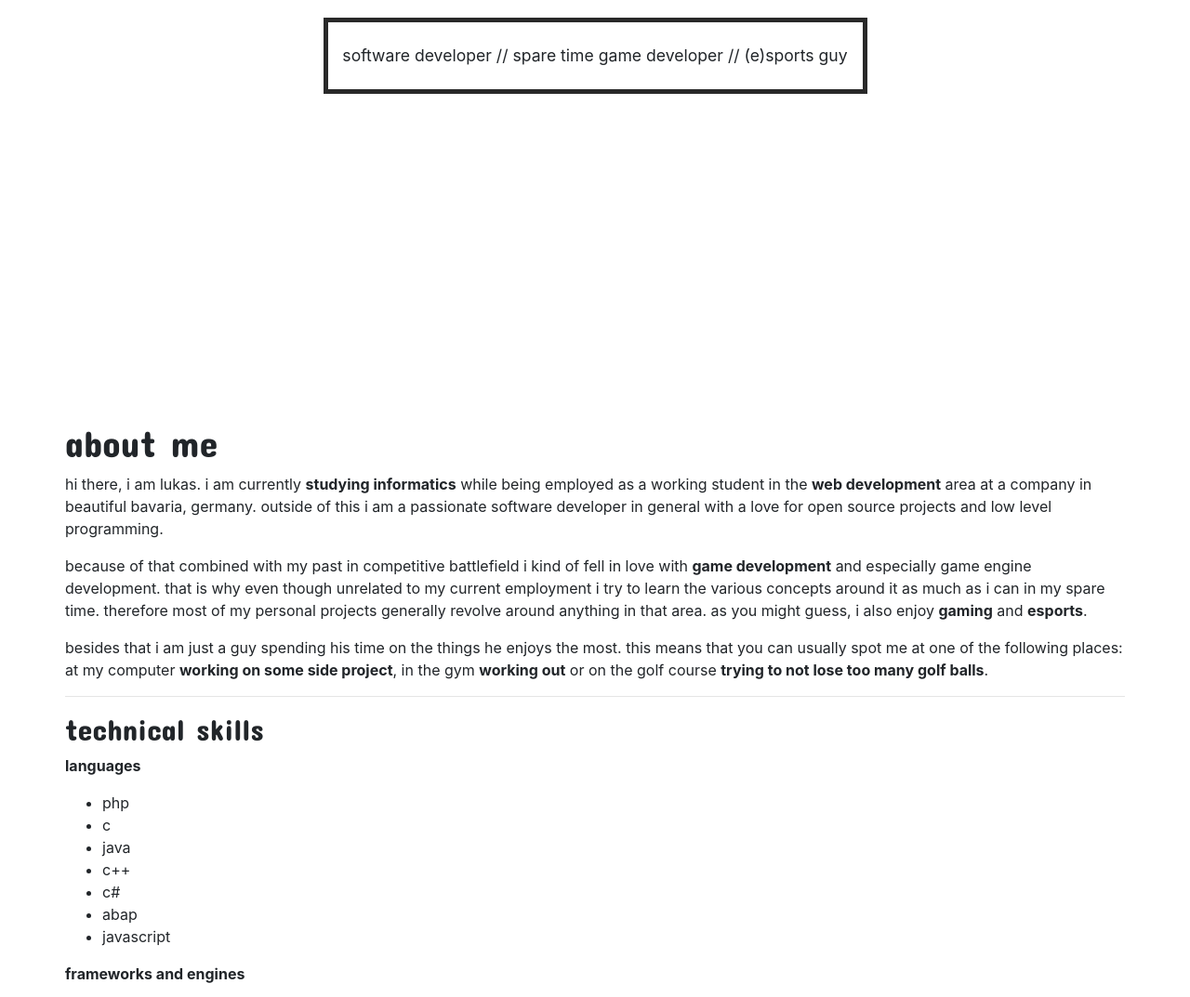
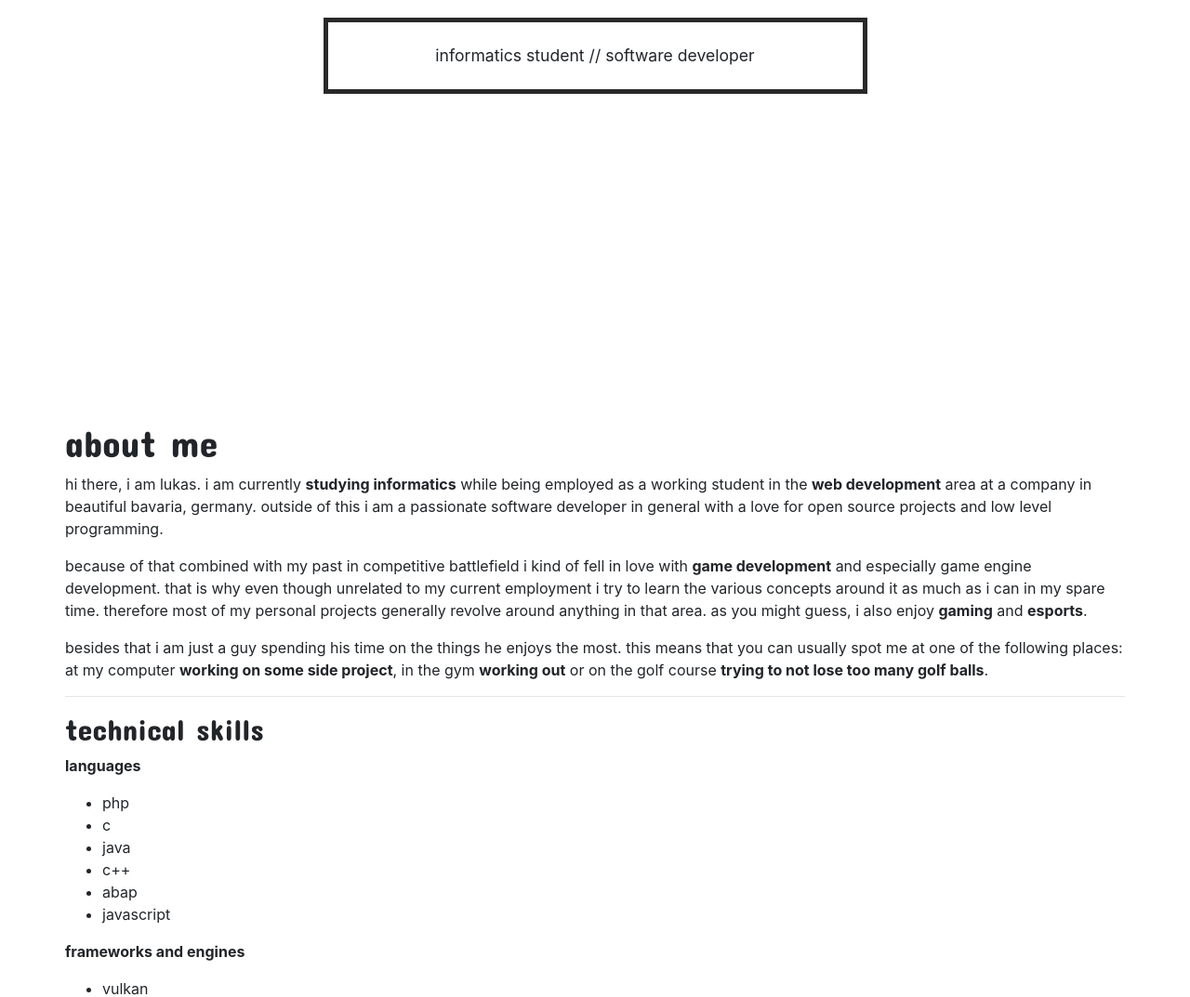
Before and after one commit to zann1x/hello-world, a Gatsby site: page / in a window 1280 px wide. Shown: the part 427-1500 px from the top of the page at 93% size. Built offline with nearby package versions, Linux system fonts and the light colour scheme; Gatsby itself is replaced by a stand-in of ours.

Commit message:
Update text on index page

```diff
--- a/src/markdown-pages/about.md
+++ b/src/markdown-pages/about.md
@@ -18,7 +18,6 @@ besides that i am just a guy spending his time on the things he enjoys the most.
 - c
 - java
 - c++
-- c#
 - abap
 - javascript
 
--- a/src/pages/index.js
+++ b/src/pages/index.js
@@ -38,7 +38,7 @@ const IndexPage = ({ data }) => (
                 </div>
                 <div className={styles.row}>
                     <div className={styles.disclaimer_box}>
-                        <p className={styles.disclaimer_text}>software developer // spare time game developer // (e)sports guy</p>
+                        <p className={styles.disclaimer_text}>informatics student // software developer</p>
                     </div>
                 </div>
             </div>
```
